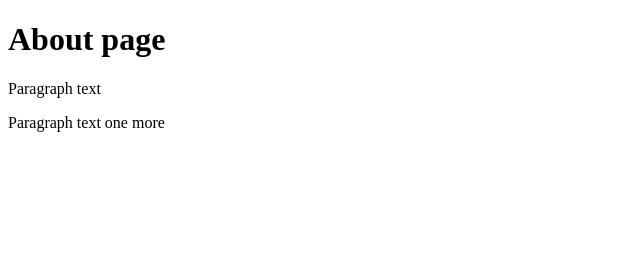
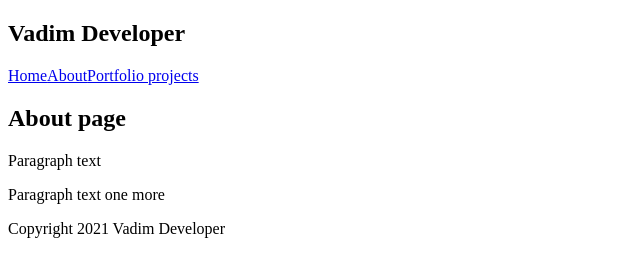
Before and after one commit to vadiminsk/gatsby-start, a Gatsby site: page /about in a window 1280 px wide. Shown: the whole page, without its empty margins (0-640 px from the left). Built offline with nearby package versions, Linux system fonts and the light colour scheme; Gatsby itself is replaced by a stand-in of ours.

Commit message:
add layout component

```diff
--- /dev/null
+++ b/src/components/Layout.js
@@ -0,0 +1,12 @@
+import React from "react"
+import Navbar from "./Navbar"
+
+export default function Layout({ children }) {
+  return (
+    <div className="layout">
+      <Navbar />
+      <main className="content">{children}</main>
+      <footer>Copyright 2021 Vadim Developer</footer>
+    </div>
+  )
+}
--- a/src/pages/about.js
+++ b/src/pages/about.js
@@ -1,11 +1,14 @@
 import React from "react"
+import Layout from "../components/Layout"
 
 export default function About() {
   return (
-    <div>
-      <h1>About page</h1>
-      <p>Paragraph text</p>
-      <p>Paragraph text one more</p>
-    </div>
+    <Layout>
+      <section>
+        <h1>About page</h1>
+        <p>Paragraph text</p>
+        <p>Paragraph text one more</p>
+      </section>
+    </Layout>
   )
 }
```
Also changed, not shown: src/pages/404.js (+7 -4 lines), src/pages/index.js (+5 -6 lines), src/pages/projects/index.js (+7 -4 lines), src/pages/projects/test.js (deleted, +0 -9 lines).
